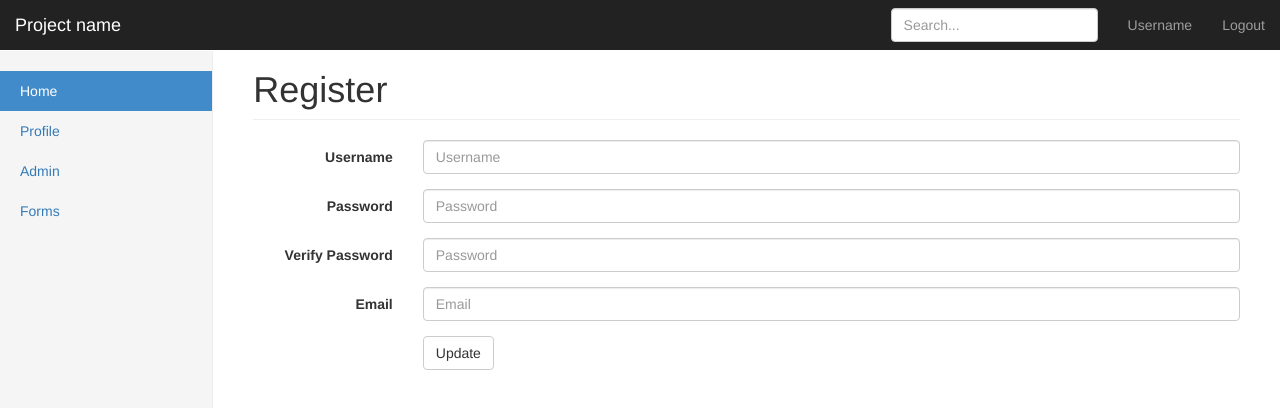
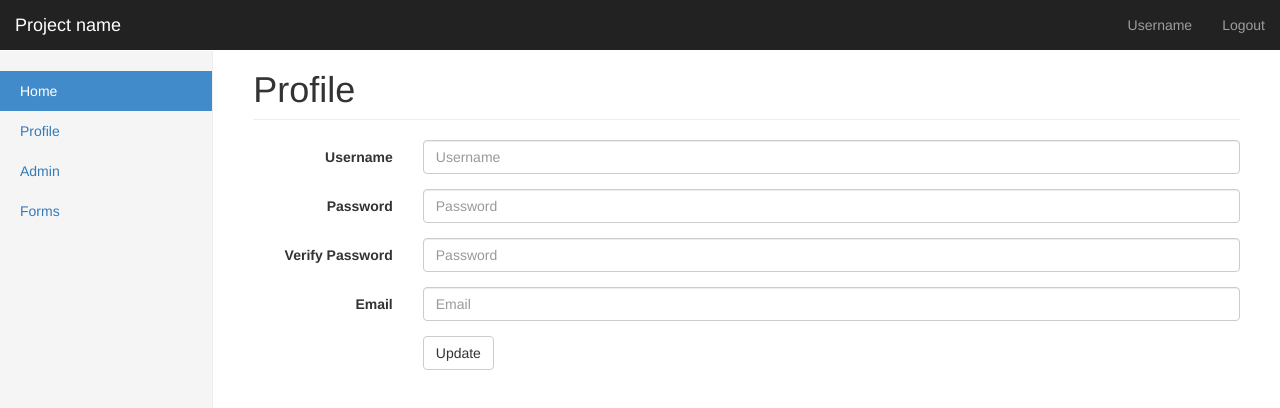
Before and after one commit to janhavi13/WebDevSpring2016, a website: page public/assignment/profile.html in a window 1280 px wide. Drawn offline with nearby package versions, Linux system fonts and the light colour scheme.

Commit message:
changed heading

```diff
--- a/public/assignment/profile.html
+++ b/public/assignment/profile.html
@@ -40,9 +40,7 @@
                 <li><a href="#">Username</a></li>
                 <li><a href="#">Logout</a></li>
             </ul>
-            <form class="navbar-form navbar-right">
-                <input type="text" class="form-control" placeholder="Search...">
-            </form>
+
         </div>
     </div>
 </nav>
@@ -59,7 +57,7 @@
 
         </div>
         <div class="col-sm-9 col-sm-offset-3 col-md-10 col-md-offset-2 main">
-            <h1 class="page-header">Register</h1>
+            <h1 class="page-header">Profile</h1>
             <form class="form-horizontal">
                 <div class="form-group">
                     <label for="inputusername" class="col-sm-2 control-label">Username</label>
```
Also changed, not shown: public/assignment/admin.html (+1 -3 lines), public/assignment/form-fields.html (+1 -3 lines), public/assignment/forms.html (+1 -3 lines), public/assignment/home.html (+1 -3 lines), public/assignment/login.html (+1 -1 lines), public/assignment/register.html (+1 -3 lines).
